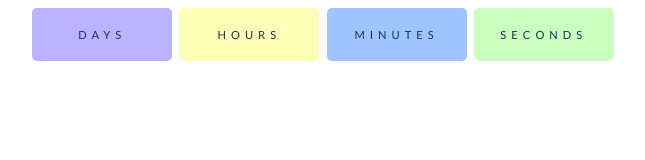
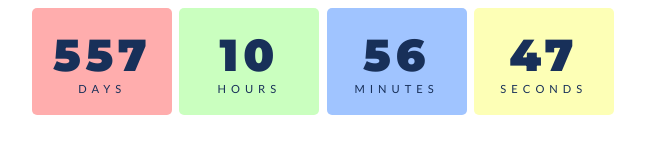
Before and after one commit to Michel-Pascoal/notion-widget, a plain HTML site: page index.html in a window 1280 px wide. Shown: the whole page, without its empty margins (317-962 px from the left). Drawn offline with Linux system fonts and the light colour scheme.

Commit message:
Update index.html

```diff
--- a/index.html
+++ b/index.html
@@ -1,5 +1,5 @@
 <!DOCTYPE html>
-<html lang="pt-br">
+<html lang="en">
 <head>
     <meta charset="UTF-8">
     <meta name="viewport" content="width=device-width, initial-scale=1.0">
@@ -28,12 +28,12 @@ body{
 }
 
 .days {
-  background: #bdb2ff;
+  background: #ffadad;
   color: #183059;
 }
 
 .hours {
-  background: #fdffb6;
+  background: #caffbf;
   color: #183059;
 }
 
@@ -43,7 +43,7 @@ body{
 }
 
 .seconds {
-  background: #caffbf;
+  background: #fdffb6;
   color: #183059;
 }
 
@@ -65,7 +65,7 @@ body{
 
 .red {
   position: absolute;
-  background:  #bdb2ff;
+  background:  #ffadad;
   left: 18%;
   top: 9%;
   height: 65px;
@@ -106,7 +106,7 @@ body{
 </body>
 <script>
     const year = new Date().getFullYear();
-const myDate = new Date('May 17, 2023 00:00:00');
+const myDate = new Date('Oct 15, 2024 00:00:00');
 console.log(myDate);
 
 // countdown
@@ -125,10 +125,10 @@ let timer = setInterval(function() {
   let seconds = Math.floor((diff % (1000 * 60)) / 1000);
 
   // display
-  document.getElementById("days").innerHTML=dias
-  document.getElementById("hours").innerHTML=horas
-  document.getElementById("minutes").innerHTML=minutos
-  document.getElementById("seconds").innerHTML=segundos
+  document.getElementById("days").innerHTML=days
+  document.getElementById("hours").innerHTML=hours
+  document.getElementById("minutes").innerHTML=minutes
+  document.getElementById("seconds").innerHTML=seconds
 
 
 
```
